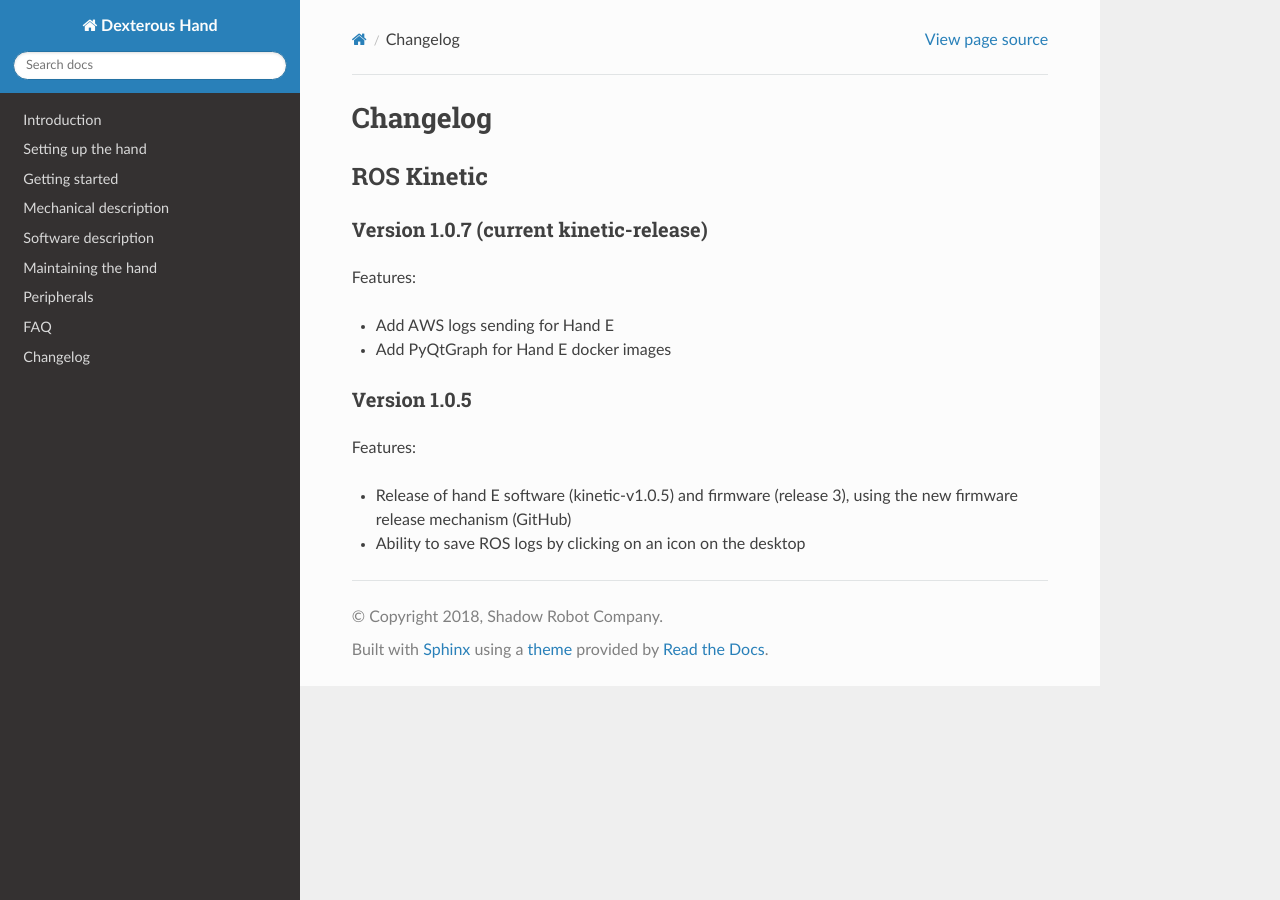
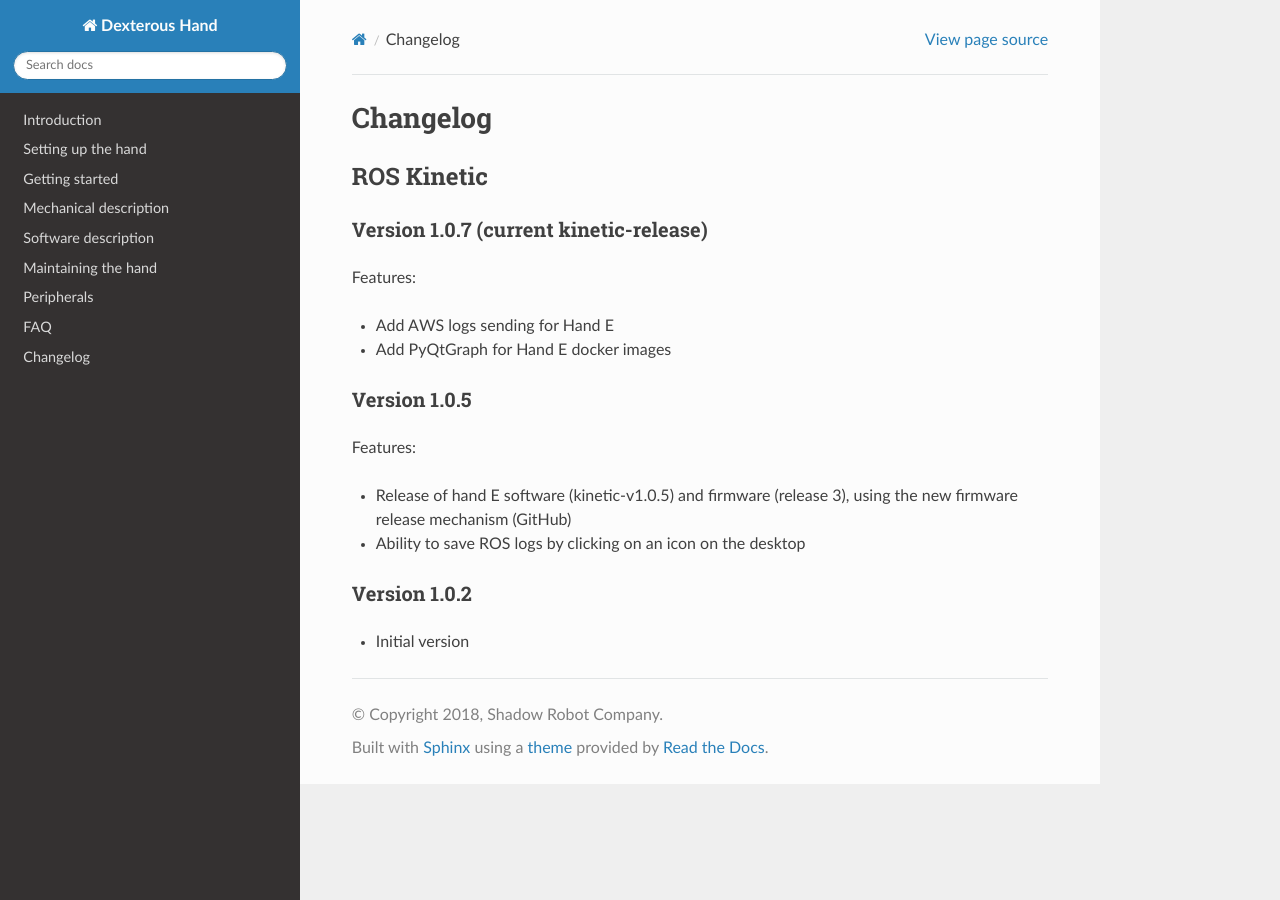
Before and after one commit to shadow-robot/sr_dexterous_hand_documentation, a Sphinx documentation site: the page built from docs/user_guide/9_changelog.md, in a window 1280 px wide. Built offline with Sphinx 7.4.7 and the Read the Docs theme 2.0.0, drawn with Linux system fonts in a browser that asks for light colours.

Commit message:
Update 9_changelog.md

```diff
--- a/docs/user_guide/9_changelog.md
+++ b/docs/user_guide/9_changelog.md
@@ -14,3 +14,7 @@ Features:
 
 * Release of hand E software (kinetic-v1.0.5) and firmware (release 3), using the new firmware release mechanism (GitHub)
 * Ability to save ROS logs by clicking on an icon on the desktop
+
+### Version 1.0.2
+
+* Initial version
```
